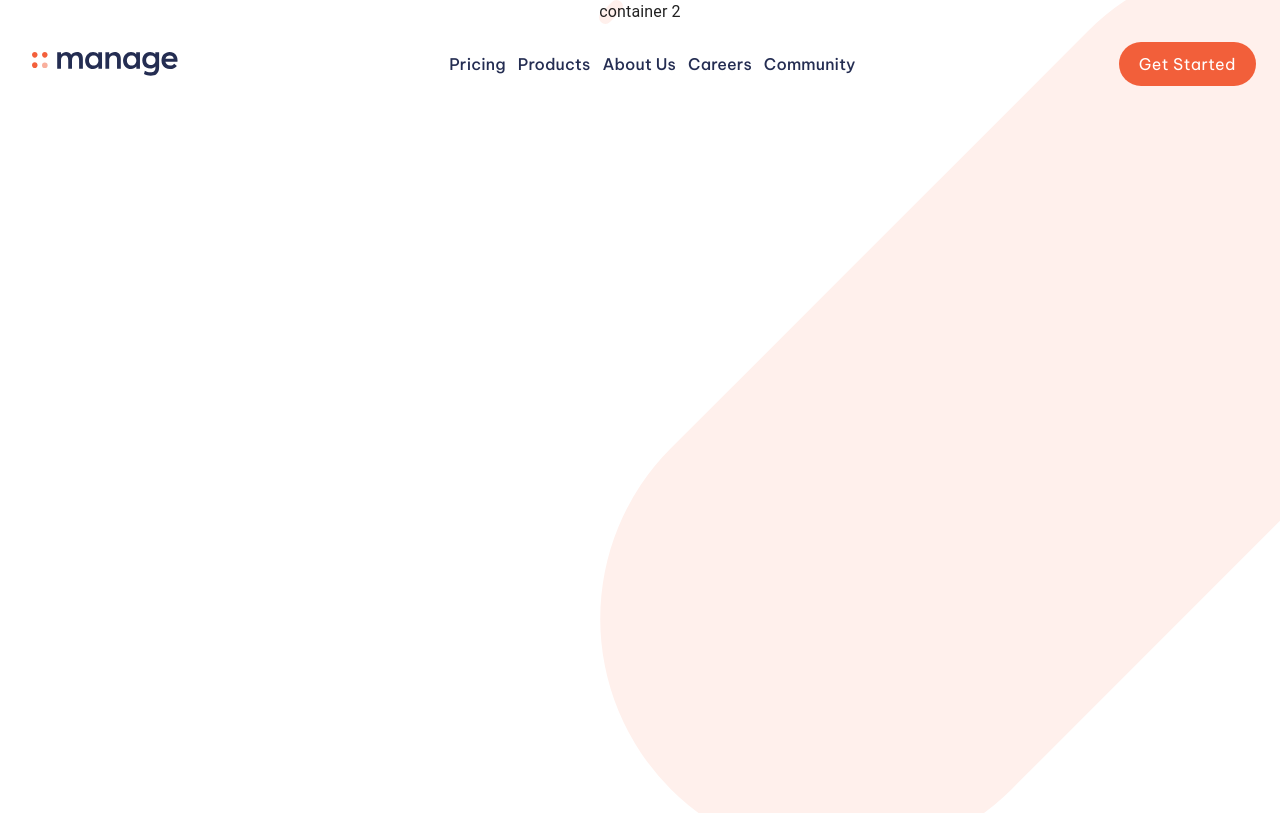
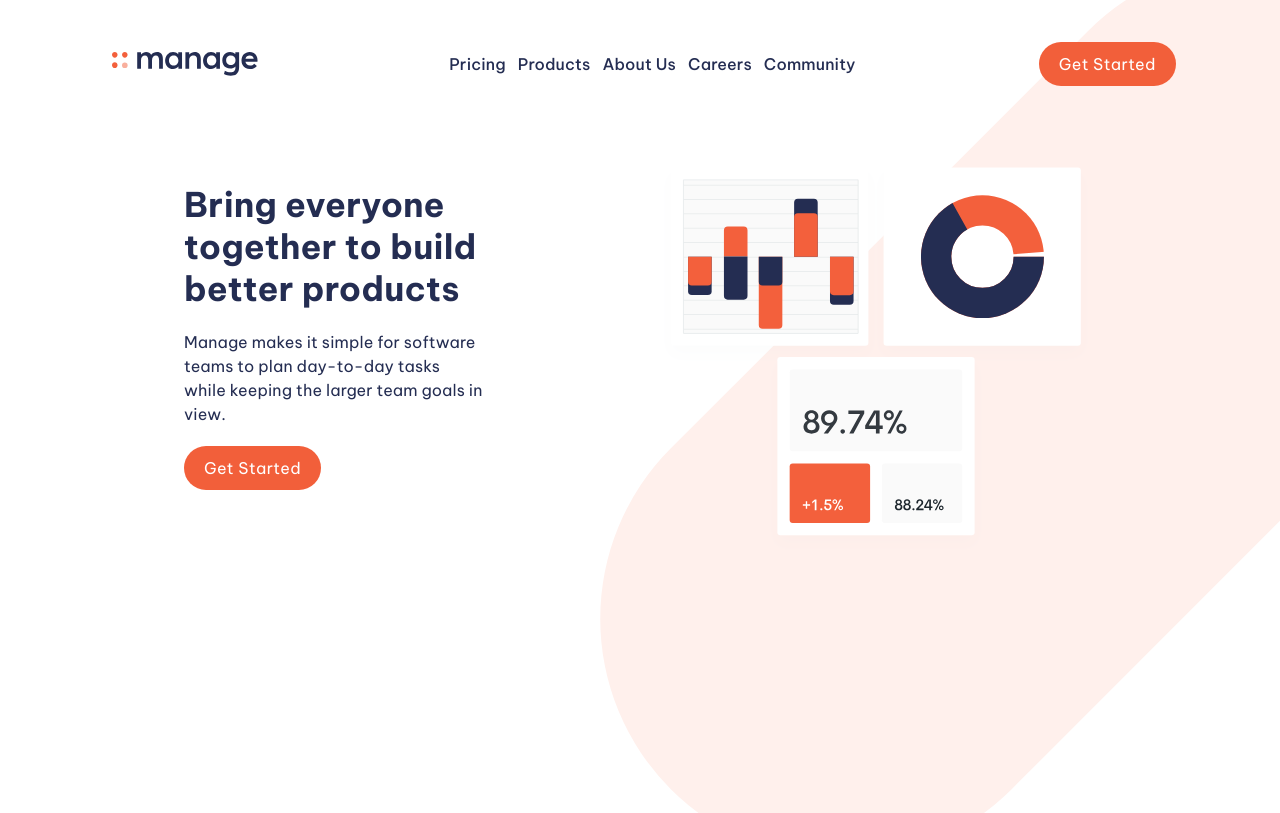
Before and after one commit to meyoh-23/Manage-landing-page, a React (Create React App) app: page / in a window 1280 px wide. Shown: the top 813 px of the page. Built offline with nearby package versions, Linux system fonts and the light colour scheme.

Commit message:
completed the hero section

```diff
--- a/src/components/Hero.jsx
+++ b/src/components/Hero.jsx
@@ -1,9 +1,10 @@
-import { Box, Grid, Typography, styled } from '@mui/material';
+import { Box, Grid, Typography, } from '@mui/material';
 import React from 'react';
 import Navbar from './Navbar';
 import bgTabletPattern from './../assets/images/bg-tablet-pattern.svg';
 import heroIllustration from './../assets/images/illustration-intro.svg';
 import { MainButton } from './utils/Buttons';
+
 
 
 function Hero() {
@@ -30,7 +31,7 @@ function Hero() {
                 backgroundRepeat: "no-repeat",
                 backgroundSize: "contain",
                 backgoundposition: "center top",
-                zIndex: "1",
+                zIndex: "-1",
                 width: {
                     xs: "450px",
                     md: "100%",
@@ -51,7 +52,7 @@ function Hero() {
                 }
             }}
             >
-                container 1
+              {/*   container 1 */}
             </Box>
             <Box
             sx={{
@@ -60,10 +61,155 @@ function Hero() {
                 backgroundRepeat: "no-repeat",
                 backgroundSize: "contain",
                 backgoundposition: "center top",
-                zIndex: "1",
+                zIndex: "-1",
+                opacity: "1",
+                width: {
+                    xs: "300px",
+                    md: "100%",
+                },
+                height: {
+                    xs: "300px",
+                    sm: "500px",
+                    md: "700px",
+                },
+                transform: {
+                    xs: "translate(202px, 530px)",
+                    sm: "translate(300px, 570px)",
+                    md: "translate(-402px, 1120px)",
+                }
             }}
             >
-                container 2
+                {/* container 2 */}
+            </Box>
+            <Box
+            sx={{
+                mt: {
+                    xs: 15,
+                    md: 20,
+                },
+                mx: {
+                    xs: 2,
+                    md: 10,
+                }
+            }}
+            >
+                <Box sx={{
+                display: {
+                    xs: "none",
+                    md: "flex"
+                },
+            }}>
+                <Grid container spacing={4}>
+                    <Grid item md={6}>
+                        <Box
+                        sx={{
+                            display: "flex",
+                            flexDirection: "column",
+                            justifyContent: 'space-between',
+                            alignItems: "flex-start",
+                            gap: 2.5,
+                            mt: 3,
+                        }}
+                        >
+                            <Typography
+                            variant='h4'
+                            sx={{
+                                color: "primary.main",
+                                fontFamily: "'Be Vietnam Pro', sans-serif",
+                                fontWeight: "700",
+                                maxWidth: "300px"
+                            }}
+                            >
+                                Bring everyone together to build better products
+                            </Typography>
+                            <Typography
+                            variant='p'
+                            sx={{
+                                color: "primary.main",
+                                fontFamily: "'Be Vietnam Pro', sans-serif",
+                                fontWeight: "400",
+                                fontSize: "1rem",
+                                maxWidth: "300px"
+                            }}
+                            >
+                                Manage makes it simple for software teams to plan day-to-day tasks while keeping the larger team goals in view.
+                            </Typography>
+                            <MainButton
+                            text='get started'
+                            mainColor='secondary.main'
+                            textColor='#fff'
+                            activeColor='secondary.main'
+                            />
+                        </Box>
+                    </Grid>
+                    <Grid item md={6}>
+                            <Box>
+                                <img src={heroIllustration} alt="heroIllustration" style={{maxWidth: "100%", height: 'auto'}} />
+                            </Box>
+                    </Grid>
+                </Grid>
+            </Box>
+            <Box sx={{
+                display: {
+                    xs: "flex",
+                    md: "none"
+                },
+                flexDirection: 'column',
+                justifyContent: "space-between",
+                alignItems: "center",
+                gap: 4,
+            }}>
+                <Box sx={{
+                    display: "flex",
+                    flexDirection: "column",
+                    justifyContent: "space-between",
+                    gap: 3,
+                    alignItems: "center",
+                }}>
+                    <Box>
+                        <img src={heroIllustration} alt="heroIllustration" style={{maxWidth: "100%", height: 'auto'}} />
+                    </Box>
+                    <Box
+                    sx={{
+                        display: "flex",
+                        flexDirection: "column",
+                        gap: 3,
+                        alignItems: "center",
+                        justifyContent: 'space-between',
+                    }}
+                    >
+                        <Typography
+                        sx={{
+                            color: "primary.main",
+                            fontFamily: "'Be Vietnam Pro', sans-serif",
+                            fontWeight: "700",
+                            textAlign: "center",
+                        }}
+                        >
+                            Bring everyone together to build better products
+                        </Typography>
+                        <Typography
+                            variant='p'
+                            sx={{
+                                color: "primary.main",
+                                fontFamily: "'Be Vietnam Pro', sans-serif",
+                                fontWeight: "400",
+                                fontSize: "1rem",
+                                maxWidth: "300px",
+                                textAlign: "center",
+                            }}
+                            >
+                                Manage makes it simple for software teams to plan day-to-day tasks while keeping the larger team goals in view.
+                            </Typography>
+                            <MainButton
+                            text='get started'
+                            mainColor='secondary.main'
+                            textColor='#fff'
+                            activeColor='secondary.main'
+                            />
+                    </Box>
+                </Box>
+            </Box>
             </Box>
         </Box>
     </Box>
--- a/src/components/Navbar.jsx
+++ b/src/components/Navbar.jsx
@@ -14,6 +14,9 @@ const Navbar = () => {
     sx={{
         py: 4,
         background: "transparent",
+        px:{
+            lg: 10,
+        }
     }}
     >
         <Toolbar
```
